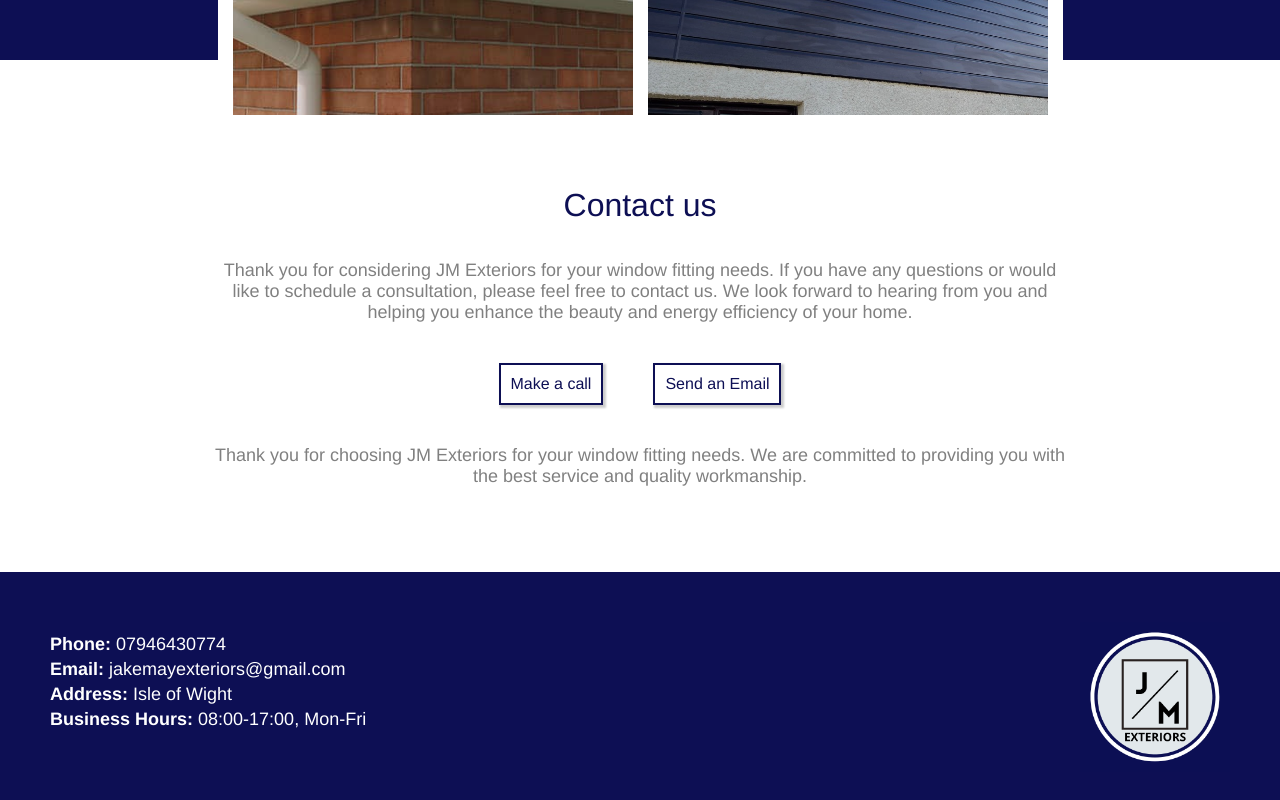
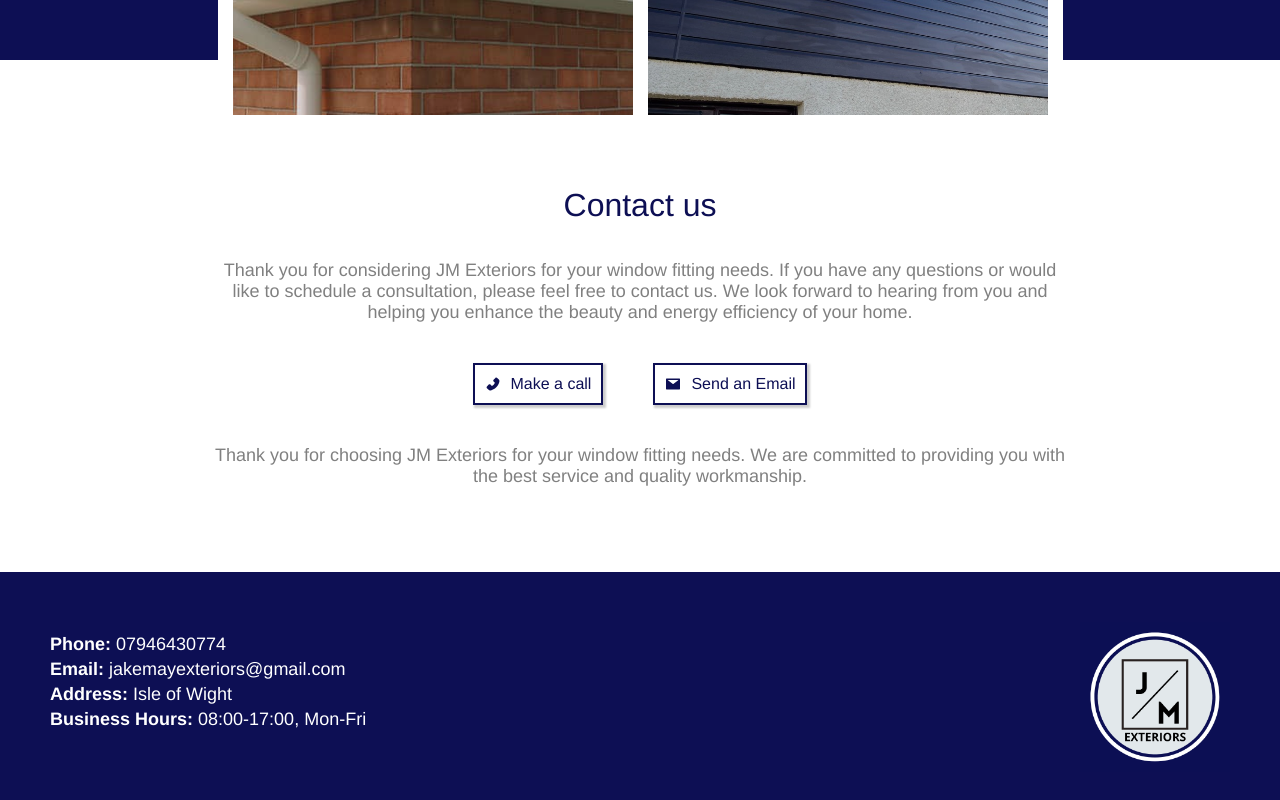
Before and after one commit to leoarthurwall/JM-Exteriors, a React (Create React App) app: page / in a window 1280 px wide. Shown: the part 2405-3205 px from the top of the page. Built offline with nearby package versions, Linux system fonts and the light colour scheme.

Commit message:
added icons to the CTA buttoms in contact

```diff
--- a/src/components/Contact/Contact.js
+++ b/src/components/Contact/Contact.js
@@ -1,5 +1,6 @@
 import React from "react";
 import styles from "./Contact.module.css";
+import { AiFillPhone, AiFillMail } from "react-icons/ai";
 
 const Contact = () => {
   return (
@@ -14,6 +15,7 @@ const Contact = () => {
 
       <div className={styles.buttonWrapper}>
         <a href="tel:07946430774" className={styles.aText}>
+          <AiFillPhone />
           Make a call
         </a>
 
@@ -21,6 +23,7 @@ const Contact = () => {
           href="mailto:jakemayexteriors@gmail.com?subject=Enquiry for Jake May via Website"
           className={styles.aText}
         >
+          <AiFillMail />
           Send an Email
         </a>
       </div>
--- a/src/components/Contact/Contact.module.css
+++ b/src/components/Contact/Contact.module.css
@@ -58,6 +58,7 @@
   display: flex;
   justify-content: center;
   align-items: center;
+  gap: 10px;
 }
 
 .aText:hover {
```
